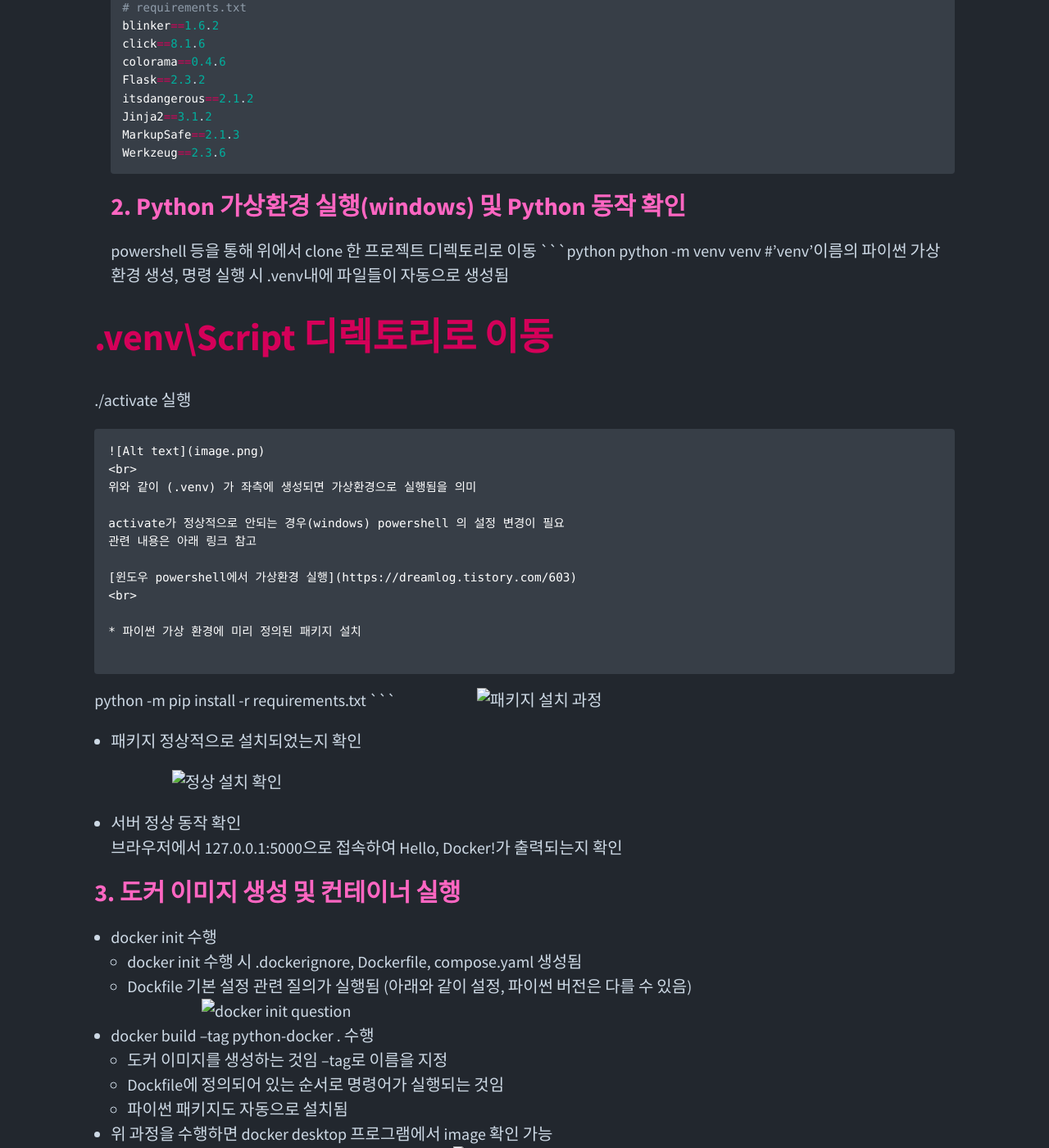
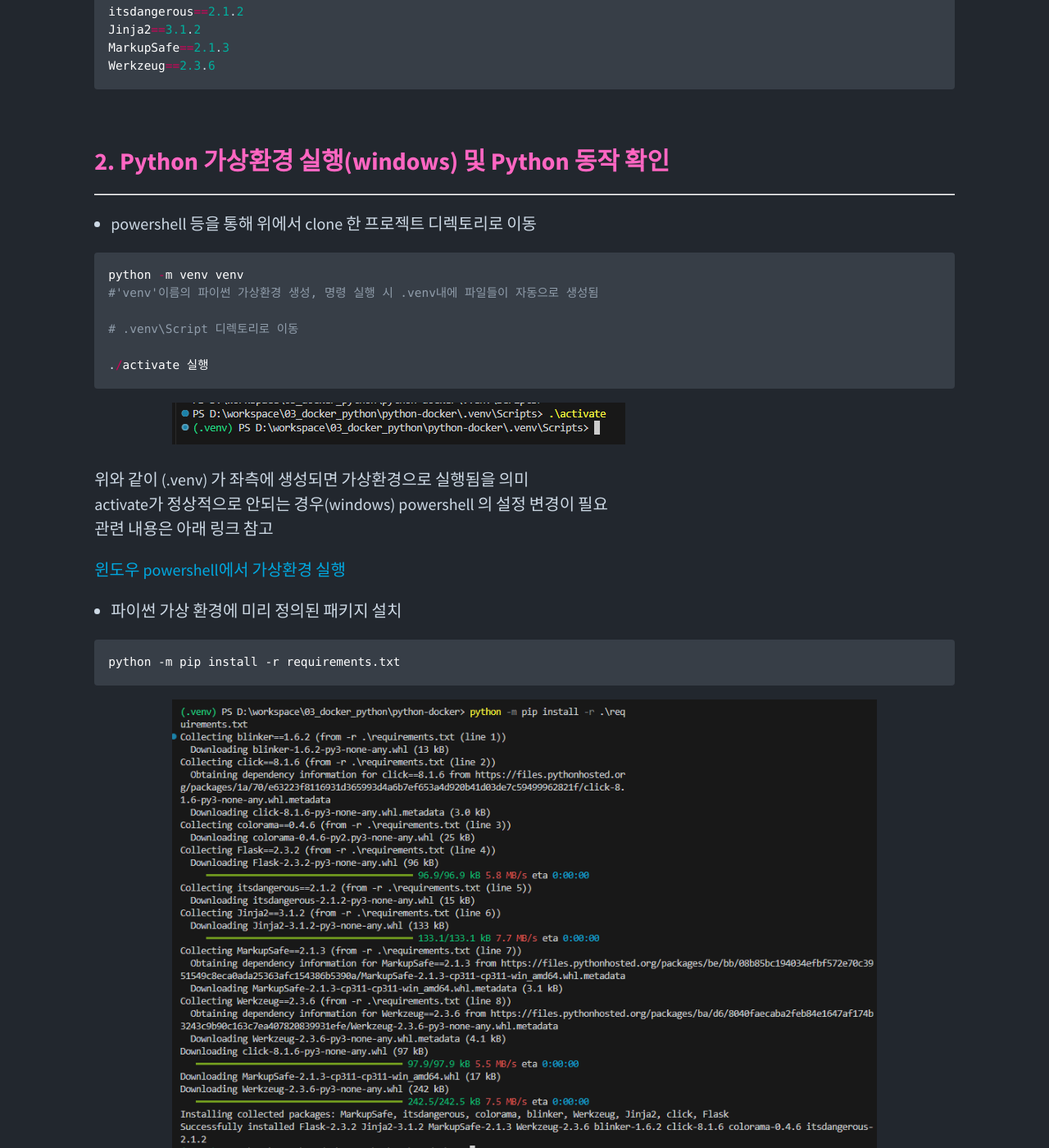
Before and after one commit to ImHyunJae/hyunjae.github.io, a Jekyll site: the page built from _posts/2023-09-23-docker-python-server.md, in a window 1280 px wide and 1400 px high, scrolled down 1247 px. Shown: the whole window at 82% size. Built offline with Jekyll 4.4.1, drawn with Linux system fonts in a browser that asks for light colours; a script that is not in the unit is left out.

Commit message:
Posting - first posting2

````diff
--- a/_posts/2023-09-23-docker-python-server.md
+++ b/_posts/2023-09-23-docker-python-server.md
@@ -9,7 +9,7 @@ categories: docker
 
 ### 1. Dokcer 설치 및 이미지 준비 (windows)
 ---
-도커 설치  [Download](https://www.docker.com/products/docker-desktop/)
+* 도커 설치  [Download](https://www.docker.com/products/docker-desktop/)
 * 도커에서 공식적으로 알려주는 가이드를 참고하여 수행
 [Guide](https://docs.docker.com/language/python/build-images/)
 
@@ -18,8 +18,6 @@ categories: docker
 ```
 git clone https://github.com/docker/python-docker
 ```
-
-<br>
 
 * clone한 프로젝트에는 flask를 이용한 서버가 실행되도록 되어있음
 
@@ -33,9 +31,8 @@ def hello_world():
     return 'Hello, Docker!'
 ```
 
-<br>
+* requirements.txt에 필요한 패키지들이 나열되어 있음
 
-* requirements.txt에 필요한 패키지들이 나열되어 있음
 ```python
 # requirements.txt
 blinker==1.6.2
@@ -47,8 +44,11 @@ Jinja2==3.1.2
 MarkupSafe==2.1.3
 Werkzeug==2.3.6
 ```
+<br>
 ### 2. Python 가상환경 실행(windows) 및 Python 동작 확인
-powershell 등을 통해 위에서 clone 한 프로젝트 디렉토리로 이동
+---
+* powershell 등을 통해 위에서 clone 한 프로젝트 디렉토리로 이동
+
 ```python
 python -m venv venv
 #'venv'이름의 파이썬 가상환경 생성, 명령 실행 시 .venv내에 파일들이 자동으로 생성됨
@@ -57,44 +57,48 @@ python -m venv venv
 
 ./activate 실행
 ```
-![Alt text](image.png)
-<br>
+
+![python venv activate](/assets/img/posting-img/image.png)
+
 위와 같이 (.venv) 가 좌측에 생성되면 가상환경으로 실행됨을 의미
-
 activate가 정상적으로 안되는 경우(windows) powershell 의 설정 변경이 필요
 관련 내용은 아래 링크 참고
 
 [윈도우 powershell에서 가상환경 실행](https://dreamlog.tistory.com/603)
-<br>
 
 * 파이썬 가상 환경에 미리 정의된 패키지 설치
 
 ```
 python -m pip install -r requirements.txt
 ```
-![패키지 설치 과정](image-1.png)
-<br>
+![패키지 설치 과정](/assets/img/posting-img/image-1.png)
 
 * 패키지 정상적으로 설치되었는지 확인
-<br>
-
-![정상 설치 확인](image-2.png)
+![정상 설치 확인](/assets/img/posting-img/image-2.png)
 
 * 서버 정상 동작 확인
 브라우저에서 127.0.0.1:5000으로 접속하여 Hello, Docker!가 출력되는지 확인
 
+<br><br>
+
 ### 3. 도커 이미지 생성 및 컨테이너 실행
+---
 * docker init 수행
     * docker init 수행 시 .dockerignore, Dockerfile, compose.yaml 생성됨
     * Dockfile 기본 설정 관련 질의가 실행됨 (아래와 같이 설정, 파이썬 버전은 다를 수 있음)
-    ![docker init question](image-3.png)
+    ![docker init question](/assets/img/posting-img/image-3.png)
+<br>
+<br>
 * docker build --tag python-docker . 수행
     * 도커 이미지를 생성하는 것임 --tag로 이름을 지정
     * Dockfile에 정의되어 있는 순서로 명령어가 실행되는 것임
     * 파이썬 패키지도 자동으로 설치됨
+<br>
+<br>
 * 위 과정을 수행하면 docker desktop 프로그램에서 image 확인 가능
 또는  docker images 명령어로 확인 가능
-![docker image list](image-4.png)
+![docker image list](/assets/img/posting-img/image-4.png)
+<br><br>
 * docker run -p 8000:5000 python-docker 으로 컨테이너 실행
     * -p 또는 --publish는 컨테이너의 port를 publish한다는 의미임
     * 8000:5000의 의미는 host os 8000 port를 docker 컨테이너 5000 port에 binding한다는 개념
@@ -102,3 +106,4 @@ python -m pip install -r requirements.txt
     * docker desktop에서 Container 탭에서 현재 실행중인 컨테이너 확인 가능
     * 또는 docker ps로 현재 실행중인 컨테이너 확인 가능
     * 이후 docker stop, kill, rm 등의 명령어로 Container를 제어할 수 있음
+<br><br>
````
Also changed, not shown: assets/img/posting-img/image-1.png (renamed from _posts/image-1.png), assets/img/posting-img/image-2.png (renamed from _posts/image-2.png), assets/img/posting-img/image-3.png (renamed from _posts/image-3.png), assets/img/posting-img/image-4.png (renamed from _posts/image-4.png), assets/img/posting-img/image.png (renamed from _posts/image.png).
